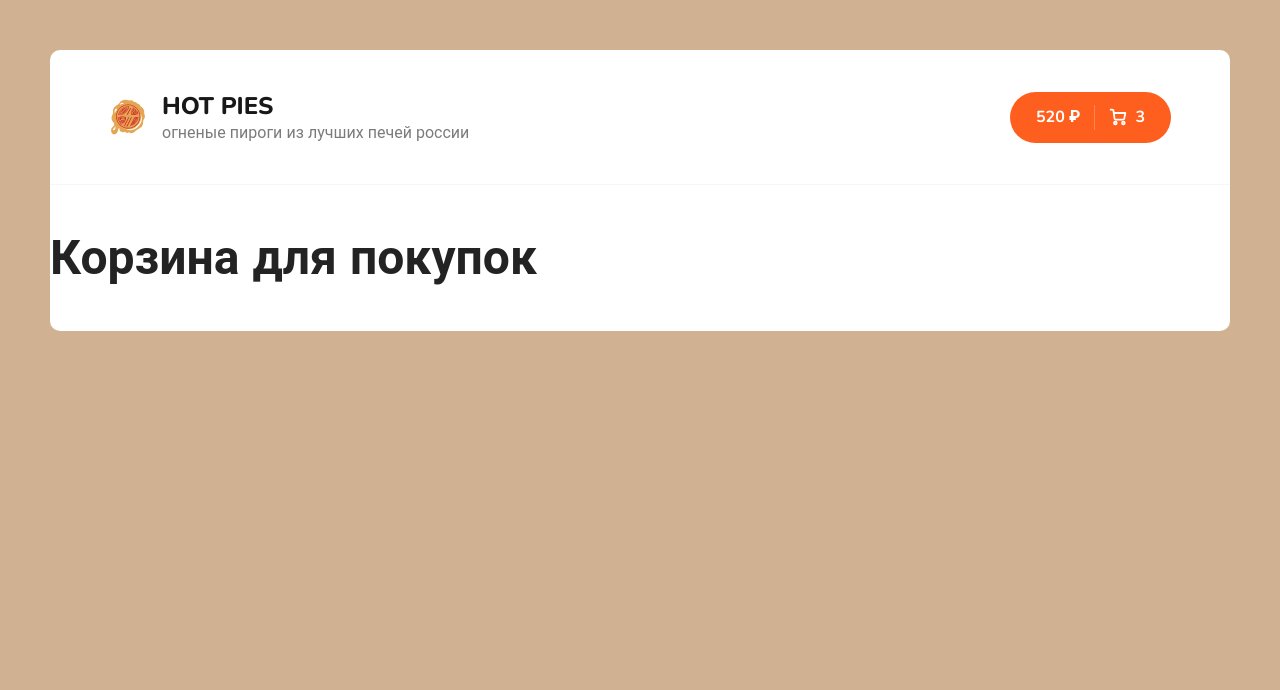
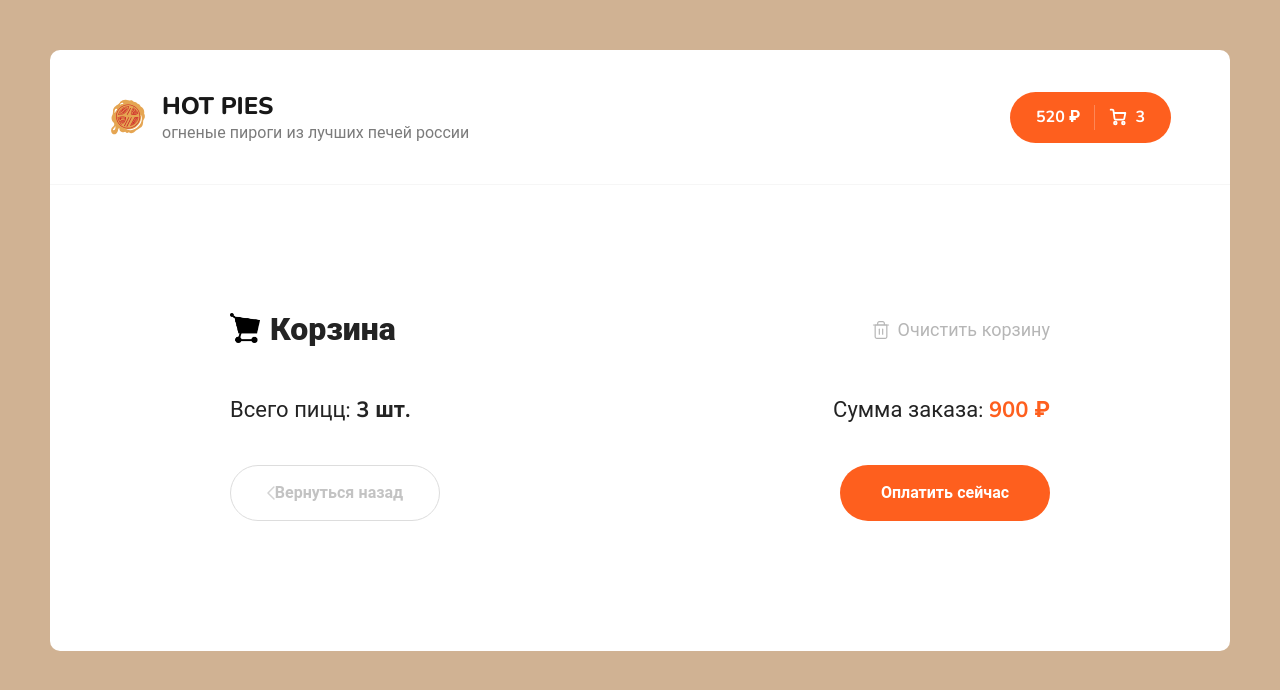
Before and after one commit to Michael-Plat/online-store-3-hot-pies, a React (Create React App) app: page /cart in a window 1280 px wide. Shown: the top 690 px of the page. Built offline with nearby package versions, Linux system fonts and the light colour scheme.

Commit message:
refactoring layout

```diff
--- a/src/components/PieBlock/index.jsx
+++ b/src/components/PieBlock/index.jsx
@@ -12,6 +12,7 @@ export default function PieBlock({ title, price, imageUrl, types, sizes }) {
   const typePie = ['тонкое', 'традиционное'];
 
   return (
+    <div className="pie-block-wrapper">
       <div className="pie-block">
         <img className="pie-block__image" src={imageUrl} alt="Pie" />
         <h4 className="pie-block__title">{title}</h4>
@@ -53,5 +54,6 @@ export default function PieBlock({ title, price, imageUrl, types, sizes }) {
           </button>
         </div>
       </div>
+    </div>
   );
 }
--- a/src/pages/Cart.jsx
+++ b/src/pages/Cart.jsx
@@ -1,9 +1,44 @@
 import React from 'react';
+import { Link } from 'react-router-dom';
+
+import cart from '../assets/img/cart.png';
+import trash from '../assets/img/trash.svg';
+import greyArroeLeft from '../assets/img/grey-arrow-left.svg';
 
 export default function Cart() {
   return (
-    <div>
-      <h1>Корзина для покупок</h1>
+    <div className="container container--cart">
+      <div className="cart">
+        <div className="cart__top">
+          <h2 className="content__title">
+            <img src={cart} /> Корзина
+          </h2>
+          <div className="cart__clear">
+            <img src={trash} />
+            <span>Очистить корзину</span>
+          </div>
+        </div>
+        <div className="content__items"></div>
+        <div className="cart__bottom">
+          <div className="cart__bottom-details">
+            <span>
+              Всего пицц: <b>3 шт.</b>
+            </span>
+            <span>
+              Сумма заказа: <b>900 ₽</b>
+            </span>
+          </div>
+          <div className="cart__bottom-buttons">
+            <Link to={'/'} className="button button--outline button--add go-back-btn">
+              <img src={greyArroeLeft} />
+              <span>Вернуться назад</span>
+            </Link>
+            <div className="button pay-btn">
+              <span>Оплатить сейчас</span>
+            </div>
+          </div>
+        </div>
+      </div>
     </div>
   );
 }
--- a/src/pages/Home.jsx
+++ b/src/pages/Home.jsx
@@ -18,6 +18,7 @@ export default function Home() {
         setItems(arr);
         setLoaderPies(false);
       });
+    window.scroll(0, 0);
   }, []);
   return (
     <div className="container">
--- a/src/scss/app.scss
+++ b/src/scss/app.scss
@@ -14,25 +14,75 @@ body {
   margin: 50px auto;
   border-radius: 10px;
   max-width: 1400px;
+
+  @media (max-width: 650px) {
+    width: calc(100vw - 30px);
+    margin-top: 15x;
+  }
 }
 
 .content {
   padding: 40px 0;
 
   &__title {
-    margin: 35px 0;
+    font-weight: 800;
+    font-size: 38px;
+    margin-top: 60px;
+    margin-bottom: 50px;
   }
 
   &__items {
-    display: flex;
-    flex-wrap: wrap;
-    justify-content: space-between;
+    display: grid;
+    grid-template-columns: repeat(4, 1fr);
+    grid-template-rows: repeat(2, 1fr);
+    grid-column-gap: 11px;
+
+    @media (max-width: 1400px) {
+      grid-template-columns: repeat(3, 1fr);
+    }
+
+    @media (max-width: 1060px) {
+      grid-template-columns: repeat(2, 1fr);
+    }
+
+    @media (max-width: 730px) {
+      grid-template-columns: repeat(1, 1fr);
+    }
   }
 
   &__top {
     display: flex;
     align-items: center;
     justify-content: space-between;
+
+    @media (max-width: 1330px) {
+      .categories {
+        width: 100%;
+        overflow: auto;
+
+        ul {
+          width: 785px;
+        }
+      }
+      .sort {
+        padding-left: 20px;
+        b {
+          display: none;
+        }
+      }
+    }
+
+    @media (max-width: 780px) {
+      .categories {
+        margin-top: 30px;
+        ul {
+          li {
+            padding: 8px 20px;
+          }
+        }
+      }
+      flex-direction: column-reverse;
+    }
   }
 }
 
@@ -61,7 +111,7 @@ body {
     align-items: center;
     font-size: 32px;
 
-    svg {
+    img {
       position: relative;
       top: -2px;
       width: 30px;
@@ -103,6 +153,10 @@ body {
         color: darken($color: #b6b6b6, $amount: 50);
       }
     }
+  }
+
+  .content__items {
+    display: block;
   }
 
   &__item {
@@ -250,6 +304,7 @@ body {
           border-color: darken($color: $gray-line, $amount: 90);
 
           span {
+            padding-left: 10px;
             color: $gray-line;
           }
         }
--- a/src/scss/components/_header.scss
+++ b/src/scss/components/_header.scss
@@ -8,6 +8,14 @@
     display: flex;
     align-items: center;
     justify-content: space-between;
+
+    @media (max-width: 650px) {
+      flex-direction: column;
+
+      .header__cart {
+        margin-top: 20px;
+      }
+    }
   }
 
   &__logo {
--- a/src/scss/components/_pie-block.scss
+++ b/src/scss/components/_pie-block.scss
@@ -5,8 +5,9 @@
   text-align: center;
   margin-bottom: 65px;
 
-  &:not(:nth-of-type(4n)) {
-    margin-right: 35px;
+  &-wrapper {
+    display: flex;
+    justify-content: center;
   }
 
   &__image {
```
Also changed, not shown: src/assets/img/cart.png (added), src/assets/img/cart.svg (deleted). Lines whose indentation alone changed are shown as unchanged.
